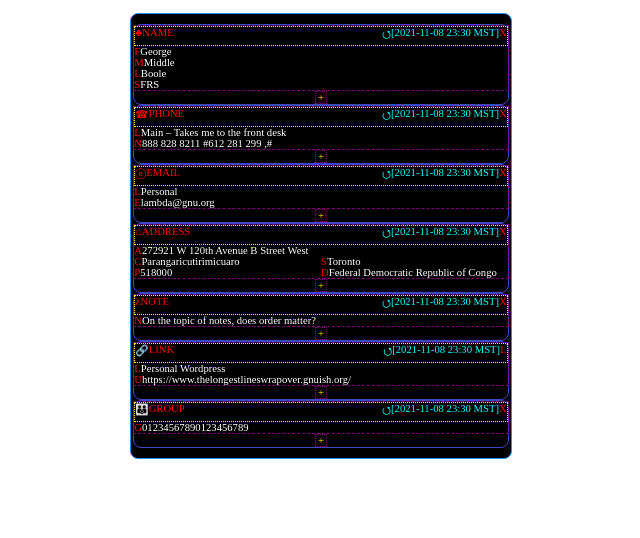
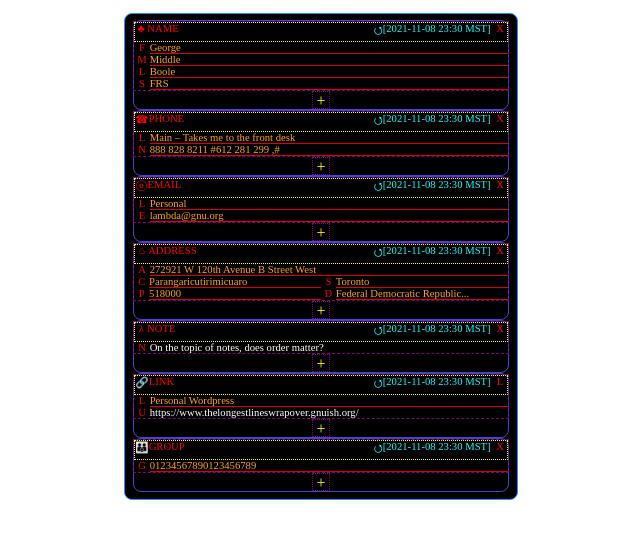
Before and after one commit to ew-kenzie-academy/millercontacts, a plain HTML site: page index.html in a window 1280 px wide. Shown: the whole page, without its empty margins (319-959 px from the left). Drawn offline with Linux system fonts and the light colour scheme.

Commit message:
Try not to break it :P

```diff
--- a/index.html
+++ b/index.html
@@ -136,7 +136,7 @@
                     </div><!-- field scroll -->
                     <div class="field scroll">
                         <div class="icon">D</div>
-                        <div class="words">Federal Democratic Republic of Congo</div>
+                        <div class="words">Federal Democratic Republic...</div>
                     </div><!-- field scroll -->
                 </div>
             </div><!-- paunch -->
--- a/style.css
+++ b/style.css
@@ -22,7 +22,7 @@ body {
   /* height:         300px; */
   margin:         5px auto;
   margin-left:    auto;
-  padding:        10px 0px;
+  padding:        .6em;
   background:     rgb(0, 0, 0) none repeat scroll 0% 0%;
   border-style:   solid;
   border-width:   .5px;
@@ -77,6 +77,17 @@ body {
   /**/
   display:flex;
 }
+/*.field.scroll,.field.wrap */ .words{
+   /* color:          orange; */
+   width:          100%;
+   text-align:     left;
+}
+.field.scroll .words{
+  color:               orange;
+  border-bottom-color: #d00;
+  border-bottom-style: solid;
+  border-bottom-width: 1px;
+}
 .field.timestamp{
   color:          cyan;
   /**/
@@ -88,9 +99,12 @@ body {
   border-width:   1.5px;
   border-color:   purple;
   width:1em;
+  height:1em;
+  font-size:      12pt;
 }
 .icon{
-  color:red;
+  color:    red;
+  width:    1.5em;
 }
 /*
 #title{
```
